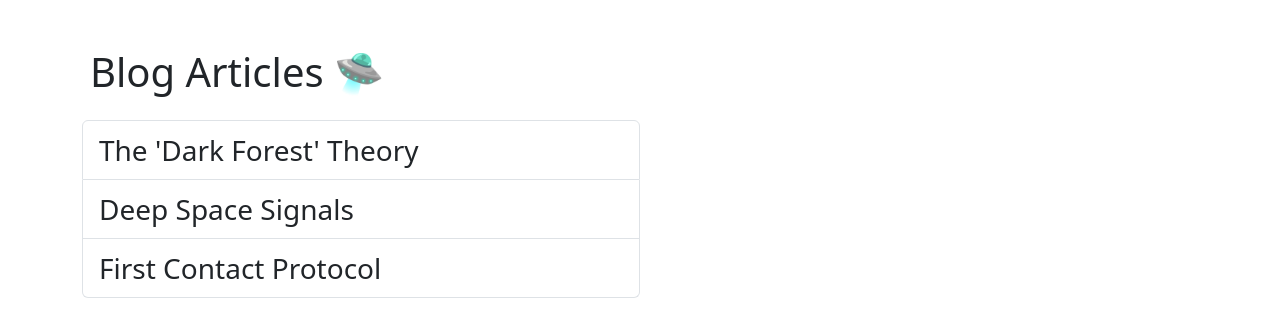
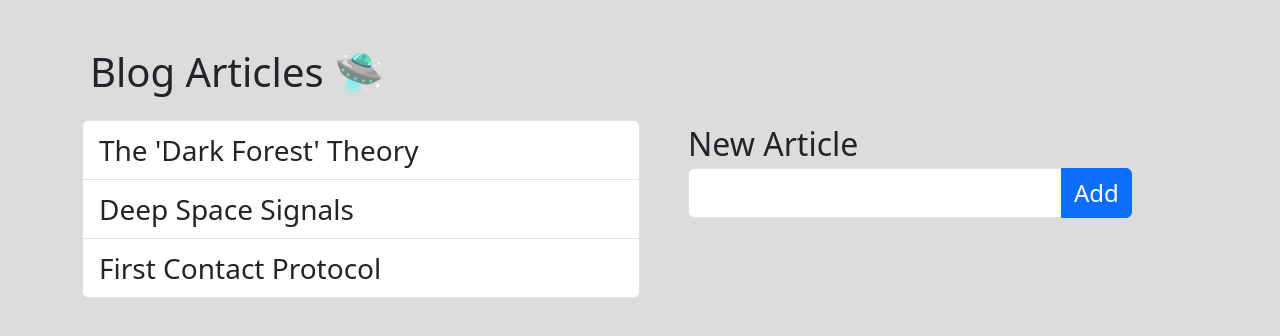
Before and after one commit to ManuelAliquo/react-form, a React (Vite) app: page / in a window 1280 px wide. Shown: the top 336 px of the page. Built offline with nearby package versions, Linux system fonts and the light colour scheme.

Commit message:
milestone 2: added form

```diff
--- a/index.html
+++ b/index.html
@@ -3,6 +3,7 @@
   <head>
     <meta charset="UTF-8" />
     <meta name="viewport" content="width=device-width, initial-scale=1.0" />
+    <link rel="icon" href="https://fav.farm/🛸" />
     <title>Blog Articles</title>
   </head>
   <body>
--- a/src/App.jsx
+++ b/src/App.jsx
@@ -6,6 +6,7 @@ export default function App() {
   return (
     <div className="container mt-5">
       <h1 className="ps-2 mb-4">Blog Articles 🛸</h1>
+      <div className="d-flex gap-5">
         <ul className="list-group fs-3 w-50">
           {articles.map((article, index) => (
             <li key={index} className="list-group-item">
@@ -13,6 +14,16 @@ export default function App() {
             </li>
           ))}
         </ul>
+        <form className="fs-2">
+          <label htmlFor="new-article">New Article</label>
+          <div className="input-group mb-3">
+            <input type="text" className="form-control fs-4" />
+            <button className="btn btn-primary fs-4" id="new-article">
+              Add
+            </button>
+          </div>
+        </form>
+      </div>
     </div>
   );
 }
--- a/src/assets/css/index.css
+++ b/src/assets/css/index.css
@@ -1,3 +1,7 @@
+body {
+  background-color: rgb(220, 220, 220);
+}
+
 .list-group-item:hover {
   background-color: #f0f0f0;
   cursor: pointer;
```
Lines whose indentation alone changed are shown as unchanged.
